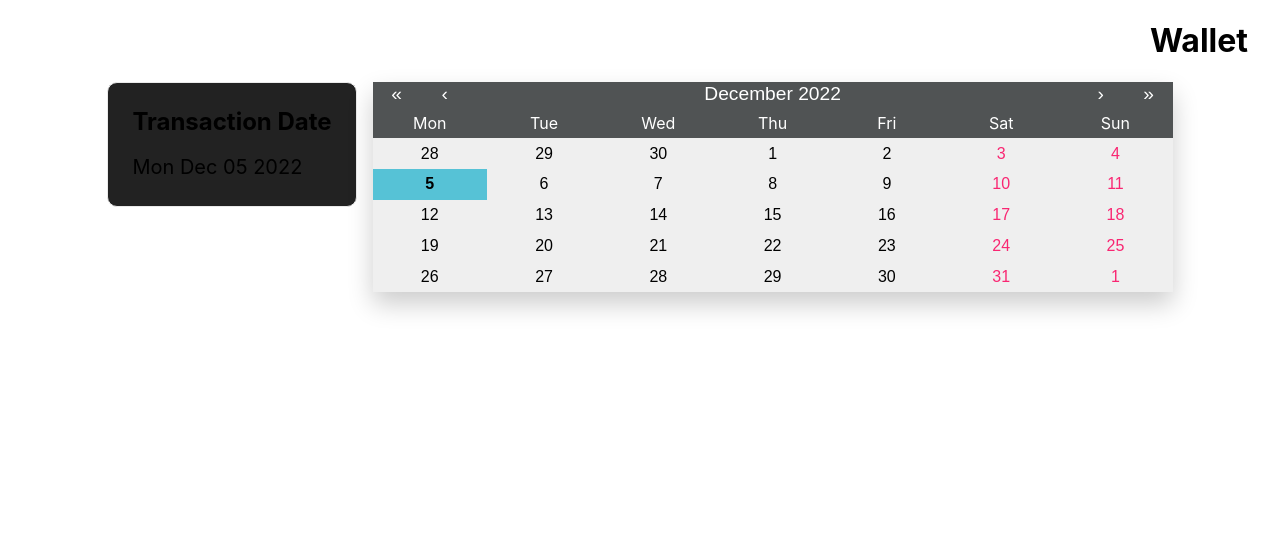
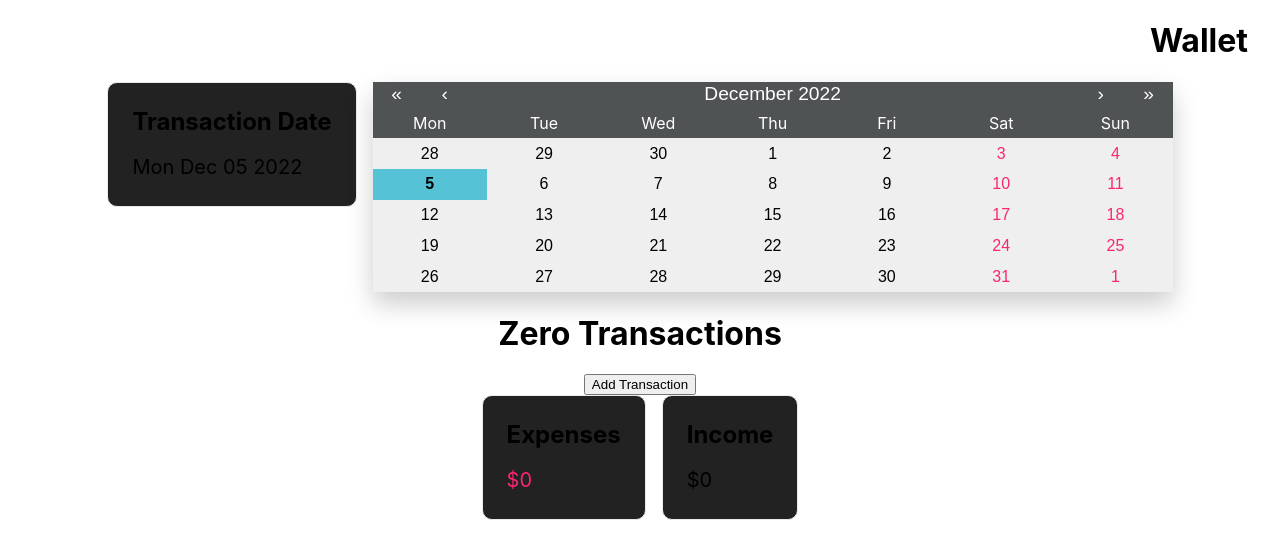
Before and after one commit to JeremyLoh/window, a Next.js app: page /wallet in a window 1280 px wide. Shown: the top 558 px of the page. Built offline with nearby package versions, Linux system fonts and the light colour scheme.

Commit message:
Add initial UI elements for wallet transactions

```diff
--- a/pages/wallet.tsx
+++ b/pages/wallet.tsx
@@ -19,6 +19,22 @@ const Wallet:FC<any> = () => {
         </div>
         <Calendar onChange={setDate} value={date} />
       </div>
+      <div className={styles.transactions} aria-label="wallet-transactions">
+        <h1>Zero Transactions</h1>
+        <button aria-label="wallet-add-transaction">
+          Add Transaction
+        </button>
+        <div className={styles.walletSummary}>
+          <CardInfo ariaLabel="wallet-expenses">
+            <h2>Expenses</h2>
+            <p className={styles.warning}>$0</p>
+          </CardInfo>
+          <CardInfo ariaLabel="wallet-income">
+            <h2>Income</h2>
+            <p>$0</p>
+          </CardInfo>
+        </div>
+      </div>
     </div>
   )
 }
--- a/styles/pages/Wallet.module.css
+++ b/styles/pages/Wallet.module.css
@@ -12,6 +12,21 @@
   padding: 0 1rem;
 }
 
+.transactions {
+  display: flex;
+  flex-direction: column;
+  align-items: center;
+}
+
+.walletSummary {
+  display: flex;
+  flex-direction: row;
+  column-gap: 1rem;
+}
+.warning {
+  color: var(--monokai-red);
+}
+
 @media (max-width: 400px) {
   .transactionInfo {
     flex-direction: column;
```
Also changed, not shown: 1 other file (tests, documents, lock files or other folders).
